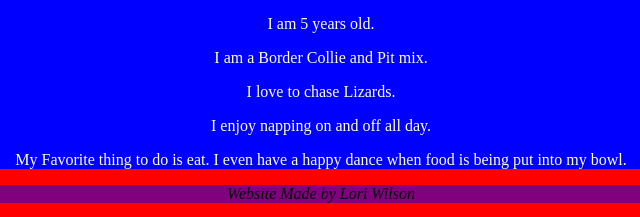
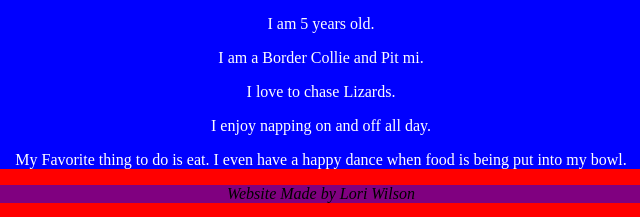
Before and after one commit to Wilsonl1/tipsprofile, a plain HTML site: page index.html in a window 1280 px wide. Shown: the part 334-551 px from the top of the page, 319-959 px from the left. Drawn offline with Linux system fonts and the light colour scheme.

Commit message:
testing out some text changes

```diff
--- a/index.html
+++ b/index.html
@@ -14,7 +14,7 @@
                     <section>
                         <h3>Here Are 5 Facts About Me.</h3>
                         <p>I am 5 years old.</p>
-                        <p>I am a Border Collie and Pit mix.</p>
+                        <p>I am a Border Collie and Pit mi.</p>
                         <p>I love to chase Lizards.</p>
                         <p>I enjoy napping on and off all day.</p>
                         <p>My Favorite thing to do is eat. I even have a happy dance when food is being put into my bowl.</p>
```
Also changed, not shown: TipsProfile.png (added).
